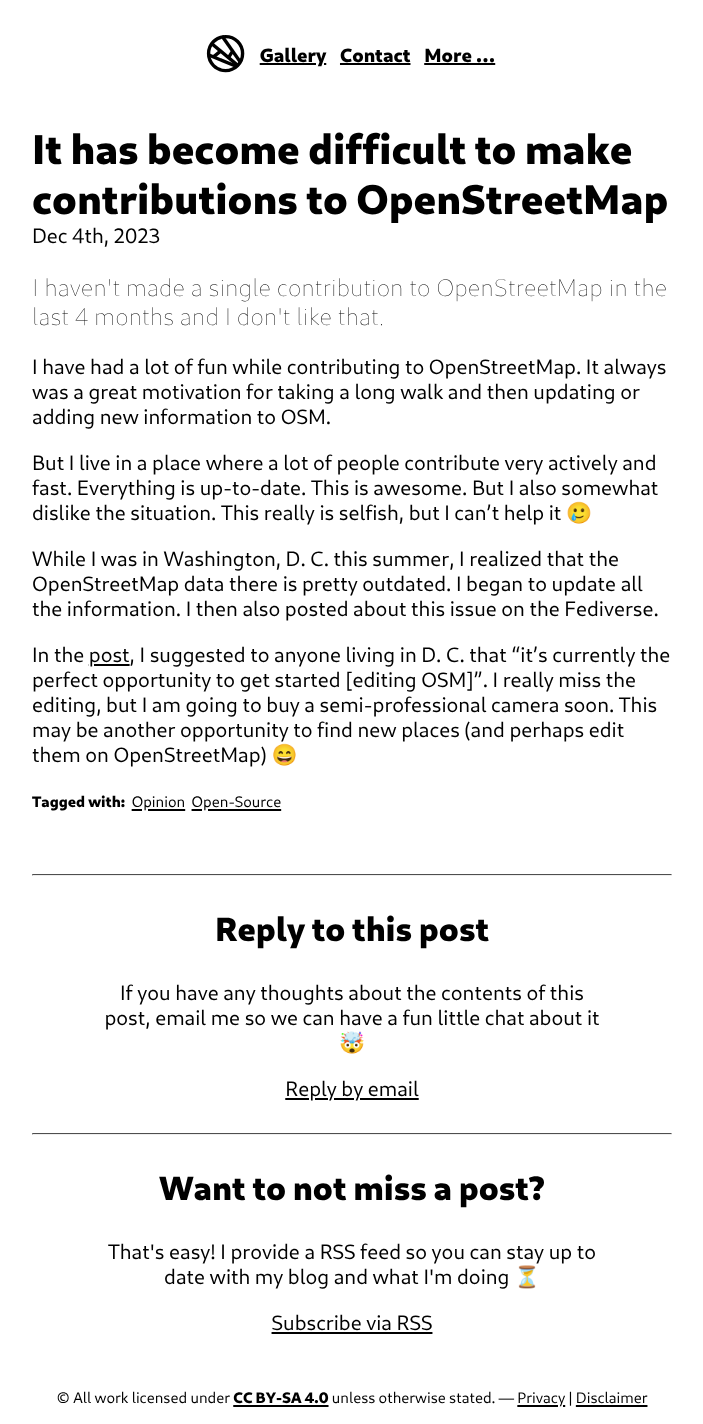
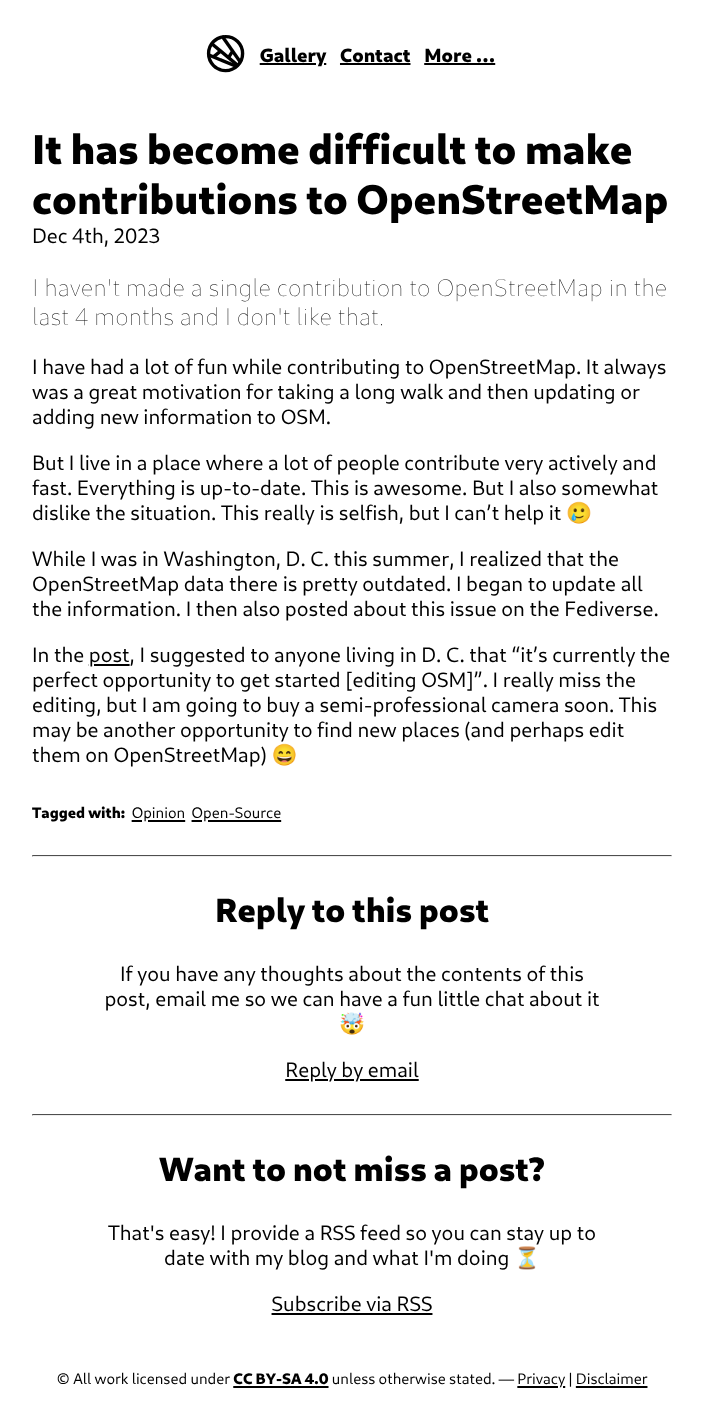
Before and after one commit to konstantintutsch/website, a Jekyll site: the page built from _posts/2023-12-04-it-has-become-difficult-to-make-contributions-to-openstreetmap.md, in a window 1280 px wide. Shown: the whole page, without its empty margins (288-991 px from the left). Built offline with Jekyll 4.4.1, drawn with Linux system fonts in a browser that asks for light colours.

```diff
--- a/assets/css/style.css
+++ b/assets/css/style.css
@@ -254,7 +254,7 @@
 }
 
 .tags-container {
-    margin: 0 auto 2rem 0;
+    margin: 1rem auto 0 0;
     display: inline-block;
 }
 .tag {
```
